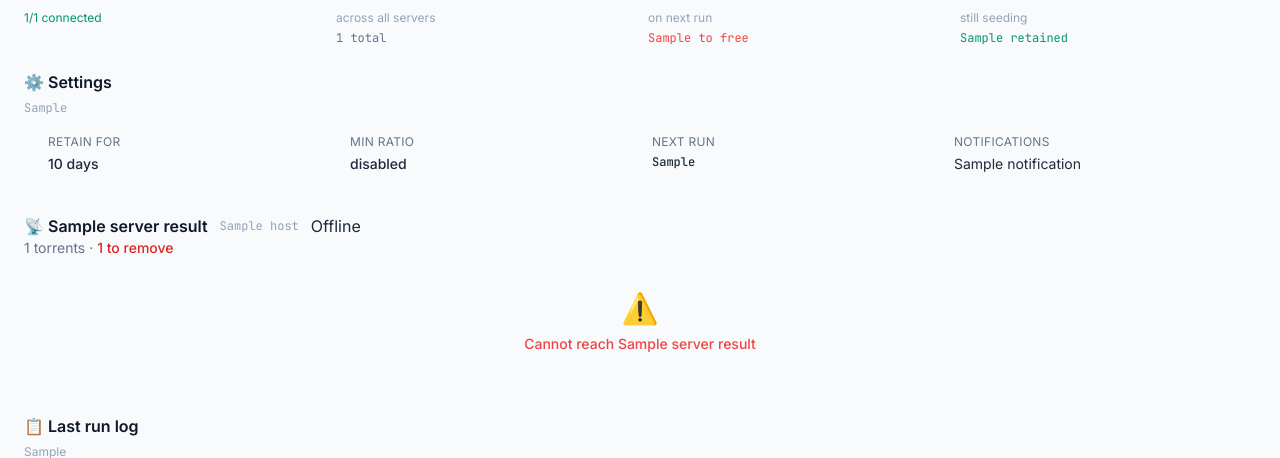
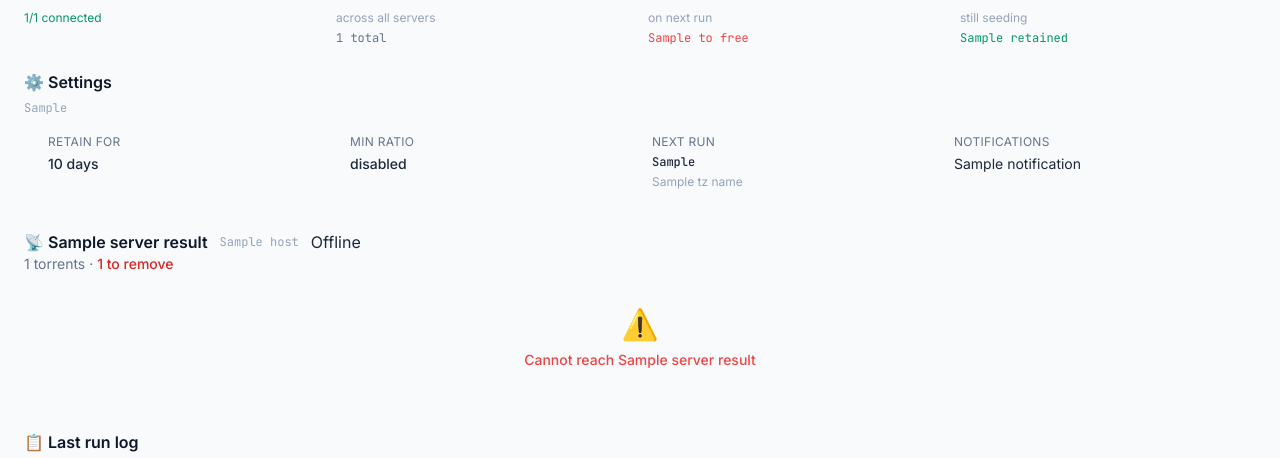
Before and after one commit to gioxx/TransmissionCleaner, a FastAPI app: template app/templates/index.html in a window 1280 px wide. Shown: the part 197-655 px from the top of the page. Run offline with FastAPI, Linux system fonts and the light colour scheme; the template is opened without the code that fills it: most values are stand-ins (such as "Sample title", 1, 10 or a date in 2020); some libraries are stand-ins or nearby versions.

Commit message:
feat: show timezone under next run in settings summary

```diff
--- a/app/main.py
+++ b/app/main.py
@@ -107,6 +107,10 @@ def _next_run_iso(dt: datetime.datetime | None) -> str:
     return dt.isoformat()
 
 
+def _tz_name() -> str:
+    return datetime.datetime.now().astimezone().tzname() or "UTC"
+
+
 @app.get("/", response_class=HTMLResponse)
 async def dashboard(request: Request):
     server_results: list[ServerResult] = await asyncio.to_thread(fetch_all_torrents)
@@ -132,6 +136,7 @@ async def dashboard(request: Request):
         "connected_count": connected_count,
         "next_run_str": _format_dt(next_run),
         "next_run_iso": _next_run_iso(next_run),
+        "tz_name": _tz_name(),
         "last_run_str": _format_dt(state.last_run_time),
         "last_log": state.last_log,
         "last_deleted": state.last_deleted,
--- a/app/templates/index.html
+++ b/app/templates/index.html
@@ -115,6 +115,7 @@
         <div>
           <div class="text-slate-500 text-xs uppercase tracking-wide mb-1">Next run</div>
           <div class="font-medium font-mono text-xs">{{ next_run_str }}</div>
+          <div class="text-xs text-slate-400 mt-1">{{ tz_name }}</div>
         </div>
         <div>
           <div class="text-slate-500 text-xs uppercase tracking-wide mb-1">Notifications</div>
```
